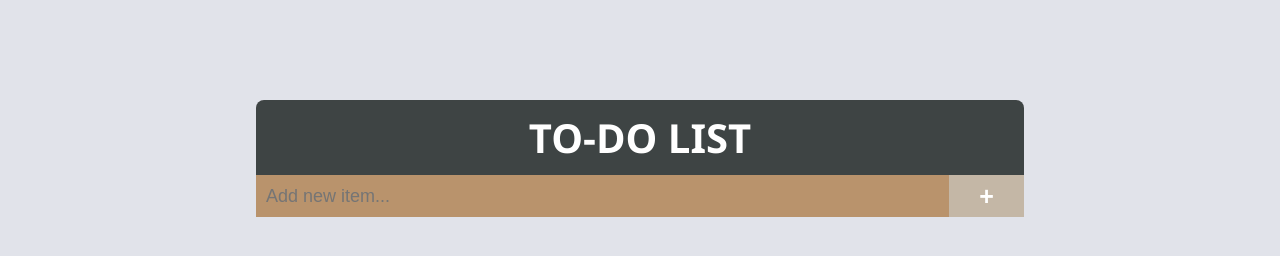
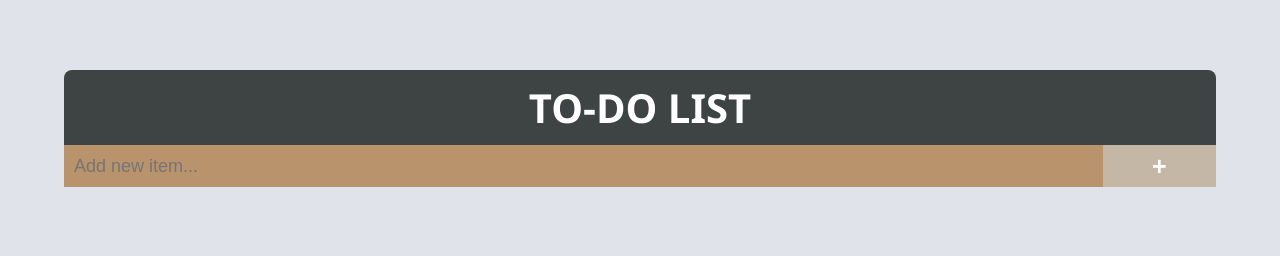
Before and after one commit to AleMayry/Projekti-1-DOM-skriptaus, a plain HTML site: page index.html in a window 1280 px wide. Drawn offline with Linux system fonts and the light colour scheme.

Commit message:
CSS Commit

```diff
--- a/ToDoStyles.css
+++ b/ToDoStyles.css
@@ -13,8 +13,8 @@
 }
 
 .app {
-    margin-top: 50px;
-    width: 60%;
+    margin-top: 20px;
+    width: 90%;
 }
 
 @media (max-width: 768px) {
```
